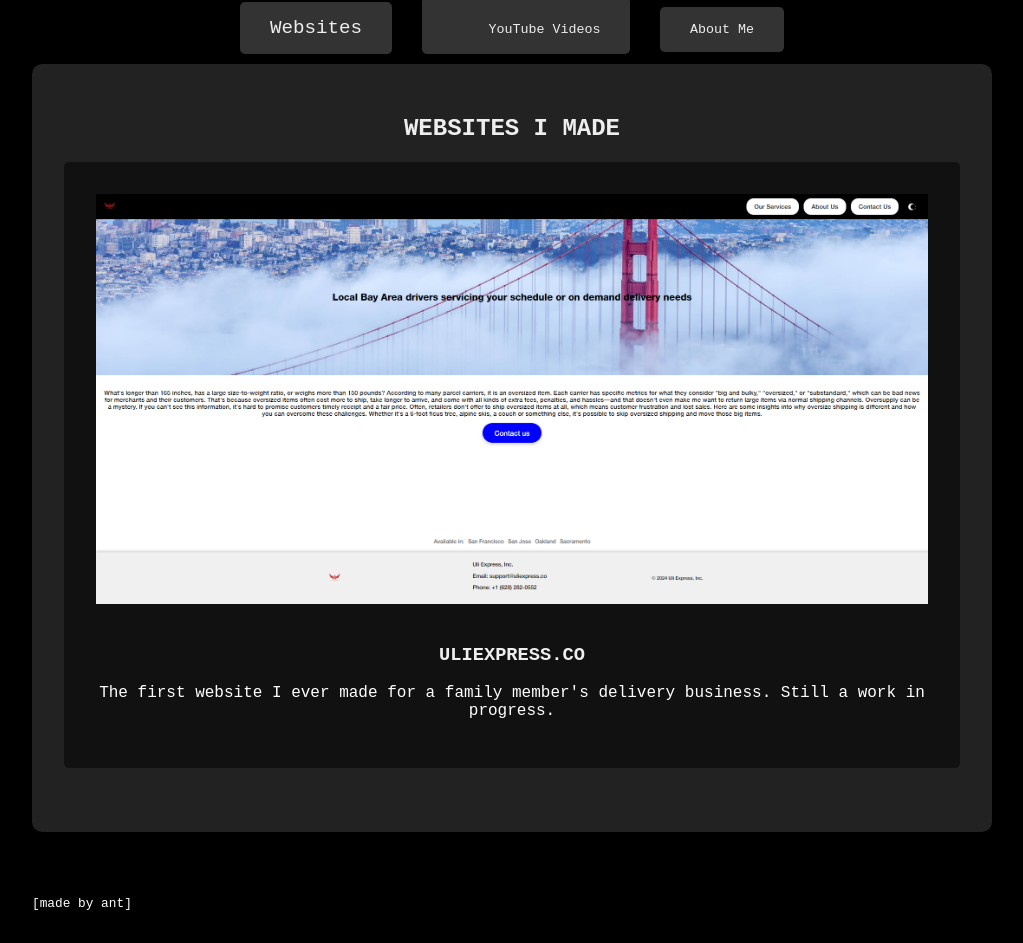
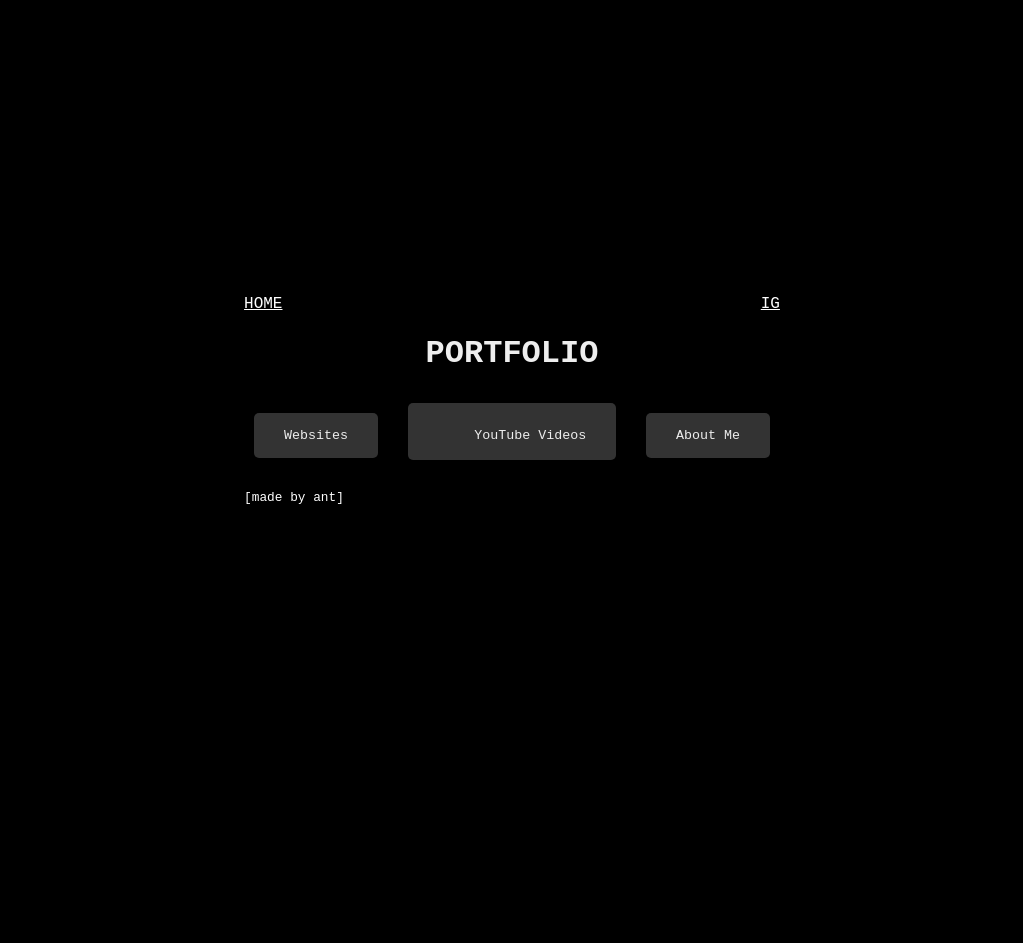
Before and after one commit to antfromsj/ant, a plain HTML site: page portfolio.html in a window 1280 px wide. Shown: the whole page, without its empty margins (128-1151 px from the left). After the commit the page ends 800 px from the top, so only its background shows below. Drawn offline with Linux system fonts and the light colour scheme.

Commit message:
Update portfolio.html

```diff
--- a/portfolio.html
+++ b/portfolio.html
@@ -37,33 +37,34 @@
     /* Layout */
     .container {
       max-width: 960px;
-      margin: 20px auto; /* Reduced top/bottom margin */
+      margin: 20px auto;
       padding: 2rem;
       text-align: center;
     }
 
     .top-links {
-      text-align: right;
-      margin-bottom: 20px; /* Space between links and content */
+      display: flex; /* Use flexbox for better alignment */
+      justify-content: space-between; /* Align links to both ends */
+      align-items: center; /* Vertically align items */
+      margin-bottom: 20px;
     }
 
     .top-links a {
       text-decoration: underline;
-      margin-left: 20px;
     }
 
     /* Buttons */
     .category-button {
       display: inline-block;
-      margin: 10px; /* Reduced margin */
-      padding: 15px 30px; /* Reduced padding */
+      margin: 10px;
+      padding: 15px 30px;
       background-color: #333;
       color: #eee;
       border: none;
       border-radius: 5px;
       cursor: pointer;
-      transition: background-color 0.3s, font-size 0.3s; /* Added font-size transition */
-      font-family: 'Perfect DOS VGA 437', monospace; /* Added font */
+      transition: background-color 0.3s, font-size 0.3s;
+      font-family: 'Perfect DOS VGA 437', monospace;
     }
 
     .category-button:hover {
@@ -71,7 +72,7 @@
     }
 
     .category-button.active {
-      font-size: 1.2em; /* Make active button bigger */
+      font-size: 1.2em;
     }
 
     /* Portfolio Sections */
@@ -142,8 +143,8 @@
     /* Made by ant */
     .made-by {
       text-align: left;
-      margin-top: 20px; /* Space between content and signature */
-      font-size: 0.8em; /* Slightly smaller font size */
+      margin-top: 20px;
+      font-size: 0.8em;
     }
   </style>
   <link rel="stylesheet" href="https://cdnjs.cloudflare.com/ajax/libs/font-awesome/5.15.4/css/all.min.css">
@@ -158,14 +159,14 @@
 
     <h1>PORTFOLIO</h1>
 
-    <button class="category-button active" data-target="websites">Websites</button>
+    <button class="category-button" data-target="websites">Websites</button>
     <button class="category-button" data-target="videos">
       <span class="folder-icon"></span>
       YouTube Videos
     </button>
     <button class="category-button" data-target="about">About Me</button>
 
-    <section class="portfolio-section active" id="websites">
+    <section class="portfolio-section" id="websites">
       <h2>WEBSITES I MADE</h2>
 
       <div class="website-project">
@@ -207,6 +208,9 @@
     const portfolioSections = document.querySelectorAll('.portfolio-section');
     const videoFolders = document.querySelectorAll('.video-folder');
 
+    // Initially hide all portfolio sections
+    portfolioSections.forEach(section => section.classList.remove('active'));
+
     categoryButtons.forEach(button => {
       button.addEventListener('click', () => {
         const targetSectionId = button.getAttribute('data-target');
```
